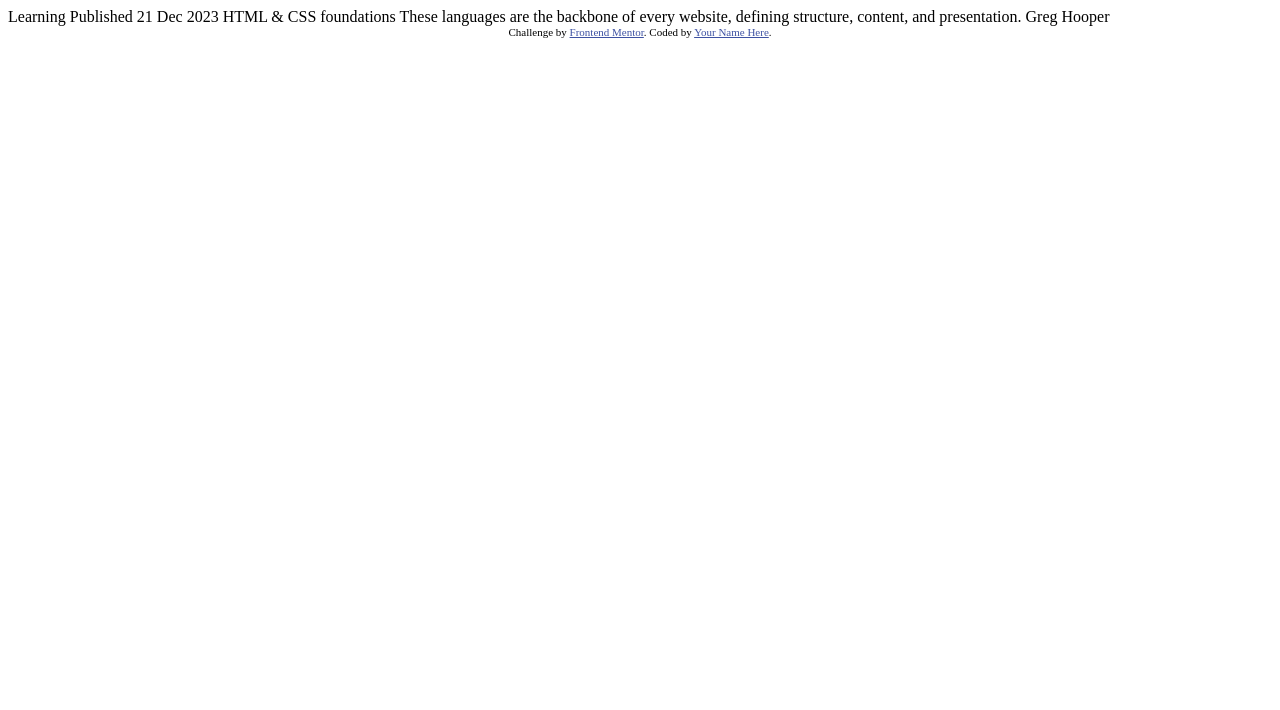
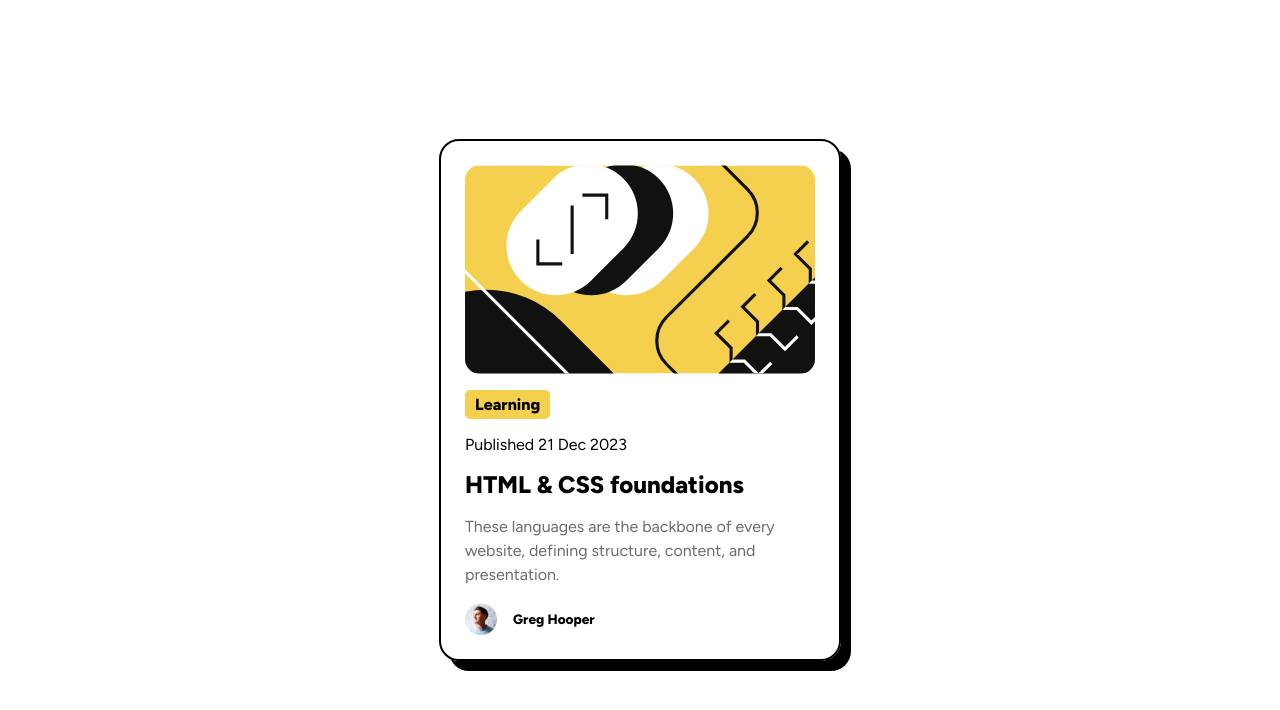
Before and after one commit to thatsthat/blog-preview-card, a plain HTML site: page index.html in a window 1280 px wide. Drawn offline with Linux system fonts and the light colour scheme.

Commit message:
first version done

```diff
--- a/index.html
+++ b/index.html
@@ -1,8 +1,10 @@
 <!DOCTYPE html>
 <html lang="en">
+
 <head>
   <meta charset="UTF-8">
-  <meta name="viewport" content="width=device-width, initial-scale=1.0"> <!-- displays site properly based on user's device -->
+  <meta name="viewport" content="width=device-width, initial-scale=1.0">
+  <!-- displays site properly based on user's device -->
 
   <link rel="icon" type="image/png" sizes="32x32" href="./assets/images/favicon-32x32.png">
 
@@ -10,25 +12,33 @@
 
   <!-- Feel free to remove these styles or customise in your own stylesheet 👍 -->
   <style>
-    .attribution { font-size: 11px; text-align: center; }
-    .attribution a { color: hsl(228, 45%, 44%); }
+    .attribution {
+      font-size: 11px;
+      text-align: center;
+    }
+
+    .attribution a {
+      color: hsl(228, 45%, 44%);
+    }
   </style>
+  <link rel="stylesheet" href="styles.css">
 </head>
+
 <body>
-
-  Learning
-
-  Published 21 Dec 2023
-
-  HTML & CSS foundations
-
-  These languages are the backbone of every website, defining structure, content, and presentation.
-
-  Greg Hooper
-
-  <div class="attribution">
-    Challenge by <a href="https://www.frontendmentor.io?ref=challenge" target="_blank">Frontend Mentor</a>.
-    Coded by <a href="#">Your Name Here</a>.
+  <div id="card">
+    <img id="image" src="assets/images/illustration-article.svg" alt="">
+    <div id="text">
+      <div id="tag">Learning</div>
+      <div id="date">Published 21 Dec 2023</div>
+      <div id="title">HTML & CSS foundations</div>
+      <div id="description">These languages are the backbone of every website, defining structure, content, and
+        presentation.</div>
+      <div id="avatar">
+        <img id="profilePic" src="assets/images/image-avatar.webp" alt="">
+        <div id="name">Greg Hooper</div>
+      </div>
+    </div>
   </div>
 </body>
+
 </html>
--- /dev/null
+++ b/styles.css
@@ -0,0 +1,69 @@
+@import url("https://fonts.googleapis.com/css2?family=Figtree:ital,wght@0,300..900;1,300..900&display=swap");
+
+:root {
+  display: flex;
+  justify-content: center;
+  align-items: center;
+  height: 100vh;
+}
+#card {
+  display: flex;
+  flex-direction: column;
+  border: 2px solid black;
+  border-radius: 20px;
+  max-width: 350px;
+  padding: 1.5rem;
+  gap: 1rem;
+  box-shadow: 10px 10px black;
+  font-family: "Figtree", sans-serif;
+  font-optical-sizing: auto;
+  font-style: normal;
+}
+
+#text {
+  display: flex;
+  flex-direction: column;
+  gap: 1rem;
+}
+
+#image {
+  border-radius: 15px;
+  width: 100%;
+}
+
+#tag {
+  border-radius: 5px;
+  width: fit-content;
+  padding: 5px 10px;
+  background-color: hsl(47, 88%, 63%);
+  font-weight: 800;
+}
+
+#title {
+  font-size: 1.5rem;
+  font-weight: 800;
+}
+
+#title:hover {
+  color: hsl(47, 88%, 63%);
+}
+
+#avatar {
+  display: flex;
+  align-items: center;
+  gap: 1rem;
+}
+
+#profilePic {
+  width: 2rem;
+}
+
+#name {
+  font-size: 0.85rem;
+  font-weight: 800;
+}
+
+#description {
+  line-height: 1.5;
+  color: hsl(0, 0%, 42%);
+}
```
